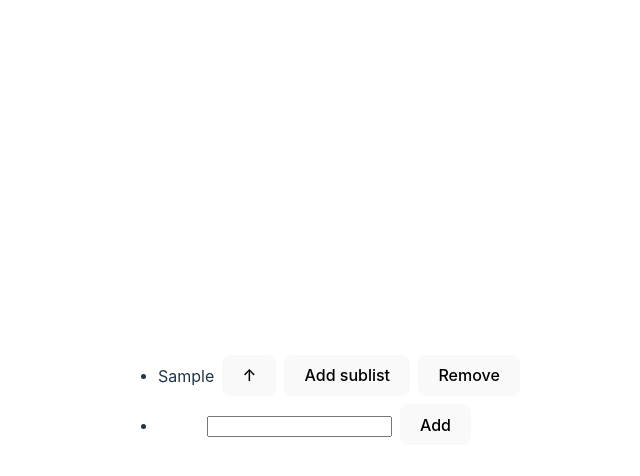
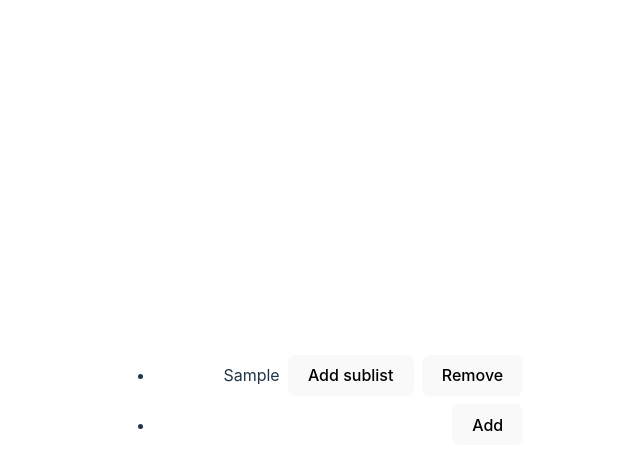
Before and after one commit to zpwebbear/vanilla-todo-list, a website built with Vite: page index.html in a window 1280 px wide. Both pictures are taken after typing "Sample" into the empty fields and a click on the button "Add". Shown: the whole page, without its empty margins (321-961 px from the left). Built offline with nearby package versions, Linux system fonts and the light colour scheme.

Commit message:
add mediator example

```diff
--- a/src/2-partial.js
+++ b/src/2-composite.js
@@ -1,10 +1,6 @@
 class DocumentRender {
   dispatchRender() {
     document.dispatchEvent(new Event("Render"));
-  }
-  runInRender(cb) {
-    cb();
-    this.dispatchRender();
   }
 }
 
@@ -18,14 +14,23 @@ class List extends DocumentRender {
   }
   render() {
     const ul = document.createElement("ul");
+    const childrenCount = this.children.length;
     this.children.forEach((item, index) => {
-      let position = "middle";
-      if (index === 0) position = "start";
-      // 2 because we always have a last element with input;
-      if (index === this.children.length - 2) position = "end";
+      const position = this.calculateChildPosition(index);
       ul.appendChild(item.render(position));
     });
     return ul;
+  }
+  calculateChildPosition(index) {
+    const childrenCount = this.children.length;
+    // 2 because we always have a last element with input;
+    let position = childrenCount === 2 ? "single" : "middle";
+    if (position !== "single") {
+      if (index === 0) position = "start";
+      // 2 because we always have a last element with input;
+      if (index === childrenCount - 2) position = "end";
+    }
+    return position;
   }
   remove(element) {
     const index = this.children.findIndex((item) => item === element);
@@ -48,12 +53,6 @@ class List extends DocumentRender {
   }
   addItem(name) {
     const item = new TodoItem(this, name);
-    const place = this.children.length - 1;
-    this.children.splice(place, 0, item);
-    this.dispatchRender();
-  }
-  addFakeItem() {
-    const item = new FakeItem();
     const place = this.children.length - 1;
     this.children.splice(place, 0, item);
     this.dispatchRender();
@@ -120,6 +119,7 @@ class TodoItem extends DocumentRender {
     span.innerText = this.name;
     renderList.push(span);
 
+    if (position !== "single") {
       // BUTTON UP
       if (position !== "start") {
         const buttonUp = document.createElement("button");
@@ -134,6 +134,7 @@ class TodoItem extends DocumentRender {
         buttonDown.innerHTML = "&darr;";
         buttonDown.addEventListener("click", () => this.parent.moveDown(this));
         renderList.push(buttonDown);
+      }
     }
 
     // BUTTON ADD SUBLIST
@@ -175,7 +176,8 @@ const children = [InputItem];
 const list = new List(children);
 
 const registerTodoList = (rootSelector) => {
-  document.addEventListener("DOMContentLoaded", () => {
+  document.addEventListener("DOMContentLoaded", (e) => {
+    console.log("DOMContentLoaded", e);
     const root = document.querySelector(rootSelector);
     root.appendChild(list.render());
 
--- /dev/null
+++ b/src/3-mediator.js
@@ -0,0 +1,228 @@
+class TodoListMediator {
+  list = null;
+  constructor() {}
+  setList(list) {
+    this.list = list;
+  }
+  action(sender, action, payload) {
+    this[action](sender, payload);
+  }
+  addItem(sender) {
+    const { name } = sender;
+    if (name === "") {
+      sender.setError(true);
+      this.dispatchRender();
+      return;
+    }
+    sender.setError(false);
+    const item = new TodoItem(this, name);
+    const place = this.list.todoItemsCount;
+    this.list.insertItemByIndex(place, item);
+    this.dispatchRender();
+  }
+  removeItem(item) {
+    const index = this.list.getItemIndex(item);
+    this.list.removeItemByIndex(index);
+    this.dispatchRender();
+  }
+  moveUp(item) {
+    const index = this.list.getItemIndex(item);
+    this.move(item, index, index - 1);
+    this.dispatchRender();
+  }
+  moveDown(item) {
+    const index = this.list.getItemIndex(item);
+    this.move(item, index, index + 1);
+    this.dispatchRender();
+  }
+  move(item, fromIndex, toIndex) {
+    this.list.removeItemByIndex(fromIndex);
+    this.list.insertItemByIndex(toIndex, item);
+  }
+  addSublist(item) {
+    const mediator = new TodoListMediator();
+    const list = new List(mediator, [InputItem]);
+    mediator.setList(list);
+    item.list = list;
+    this.dispatchRender();
+  }
+  removeSublist(item) {
+    item.list = null;
+    this.dispatchRender();
+  }
+  dispatchRender() {
+    document.dispatchEvent(new Event("Render"));
+  }
+}
+
+class List {
+  children = [];
+  mediator = null;
+  constructor(mediator, children = []) {
+    this.mediator = mediator;
+    children.forEach((Child) => {
+      this.children.push(new Child(this.mediator));
+    });
+  }
+  get todoItemsCount() {
+    return this.children.length - 1;
+  }
+  getItemIndex(item) {
+    return this.children.findIndex((child) => child === item);
+  }
+  removeItemByIndex(index) {
+    this.children.splice(index, 1);
+  }
+  insertItemByIndex(index, item) {
+    this.children.splice(index, 0, item);
+  }
+  render() {
+    const ul = document.createElement("ul");
+    this.children.forEach((item, index) => {
+      const position = this.calculateChilPosition(index);
+      ul.appendChild(item.render(position));
+    });
+    return ul;
+  }
+  calculateChilPosition(index) {
+    const todoItemsCount = this.todoItemsCount;
+    let position = todoItemsCount === 1 ? "single" : "middle";
+    if (position !== "single") {
+      if (index === 0) position = "start";
+      if (index === todoItemsCount - 1) position = "end";
+    }
+    return position;
+  }
+}
+
+class InputItem {
+  index = Infinity;
+  mediator = null;
+  name = "";
+  error = false;
+  constructor(mediator) {
+    this.mediator = mediator;
+  }
+  setError(error) {
+    this.error = error;
+  }
+  onInputHandler(name) {
+    this.name = name;
+  }
+  addItem() {
+    this.mediator.action(this, "addItem");
+    this.name = "";
+  }
+  render() {
+    const li = document.createElement("li");
+    const input = document.createElement("input");
+    input.addEventListener("input", (e) => this.onInputHandler(e.target.value));
+    if (this.error) {
+      input.classList.add("error");
+    }
+    const button = document.createElement("button");
+    button.innerText = "Add";
+    button.addEventListener("click", () => this.addItem());
+
+    const renderList = [input, button];
+    renderList.forEach((el) => {
+      li.appendChild(el);
+    });
+    return li;
+  }
+}
+
+class TodoItem {
+  mediator = null;
+  list = null;
+  name = null;
+  constructor(mediator, name) {
+    this.mediator = mediator;
+    this.name = name;
+  }
+  render(position) {
+    const li = document.createElement("li");
+    const renderList = [];
+    // TEXT
+    const span = document.createElement("span");
+    span.innerText = this.name;
+    renderList.push(span);
+
+    if (position !== "single") {
+      // BUTTON UP
+      if (position !== "start") {
+        const buttonUp = document.createElement("button");
+        buttonUp.innerHTML = "&uarr;";
+        buttonUp.addEventListener("click", () =>
+          this.mediator.action(this, "moveUp")
+        );
+        renderList.push(buttonUp);
+      }
+
+      // BUTTON DOWN
+      if (position !== "end") {
+        const buttonDown = document.createElement("button");
+        buttonDown.innerHTML = "&darr;";
+        buttonDown.addEventListener("click", () =>
+          this.mediator.action(this, "moveDown")
+        );
+        renderList.push(buttonDown);
+      }
+    }
+
+    // BUTTON ADD SUBLIST
+    if (this.list === null) {
+      const buttonAddSublist = document.createElement("button");
+      buttonAddSublist.innerText = "Add sublist";
+      buttonAddSublist.addEventListener("click", () =>
+        this.mediator.action(this, "addSublist")
+      );
+      renderList.push(buttonAddSublist);
+    }
+
+    // BUTTON REMOVE SUBLIST
+    if (this.list !== null) {
+      const buttonRemoveSublist = document.createElement("button");
+      buttonRemoveSublist.innerText = "Remove sublist";
+      buttonRemoveSublist.addEventListener("click", () =>
+        this.mediator.action(this, "removeSublist")
+      );
+      renderList.push(buttonRemoveSublist);
+    }
+
+    // BUTTON REMOVE
+    const buttonRemove = document.createElement("button");
+    buttonRemove.innerText = "Remove";
+    buttonRemove.addEventListener("click", () =>
+      this.mediator.action(this, "removeItem")
+    );
+    renderList.push(buttonRemove);
+
+    // SUBLIST
+    if (this.list !== null) {
+      renderList.push(this.list.render());
+    }
+
+    // COMPOSE COMPONENT
+    renderList.forEach((item) => {
+      li.appendChild(item);
+    });
+    return li;
+  }
+}
+
+const registerTodoList = (rootSelector) => {
+  const mediator = new TodoListMediator();
+  const children = [InputItem];
+  const list = new List(mediator, children);
+  mediator.setList(list);
+  document.addEventListener("DOMContentLoaded", () => {
+    const root = document.querySelector(rootSelector);
+    root.appendChild(list.render());
+    document.addEventListener("Render", () => {
+      root.replaceChildren(list.render());
+    });
+  });
+};
+
+export { registerTodoList };
--- a/src/main.js
+++ b/src/main.js
@@ -1,4 +1,5 @@
 import "./style.css";
-import { registerTodoList } from "./2-partial.js";
+// import { registerTodoList } from "./2-partial.js";
+import { registerTodoList } from "./3-mediator.js";
 
 registerTodoList("#app");
--- a/src/style.css
+++ b/src/style.css
@@ -63,12 +63,41 @@ h1 {
   color: #888;
 }
 
-li > :not(:first-child) {
-  margin-left: 0.5em;
+li {
+  text-align: right;
+
+  & > :not(:first-child) {
+    margin-left: 0.5em;
+  }
+
+  & > span {
+    text-align: right;
+    display: inline-block;
+  }
+  & > ul {
+    margin-top: 0.5em;
+  }
 }
 
 ul > :not(:first-child) {
   margin-top: 0.5em;
+}
+
+input {
+  border-radius: 8px;
+  border: 1px solid transparent;
+  padding: 0.6em 1.2em;
+  font-size: 1em;
+  font-weight: 500;
+  font-family: inherit;
+  transition: border-color 0.25s;
+}
+input:hover {
+  border-color: #646cff;
+}
+input:focus,
+input:focus-visible {
+  outline: 4px auto -webkit-focus-ring-color;
 }
 
 button {
@@ -90,6 +119,10 @@ button:focus-visible {
   outline: 4px auto -webkit-focus-ring-color;
 }
 
+.error {
+  border-color: #ff4d4d;
+}
+
 @media (prefers-color-scheme: light) {
   :root {
     color: #213547;
```
Lines whose indentation alone changed are shown as unchanged.
